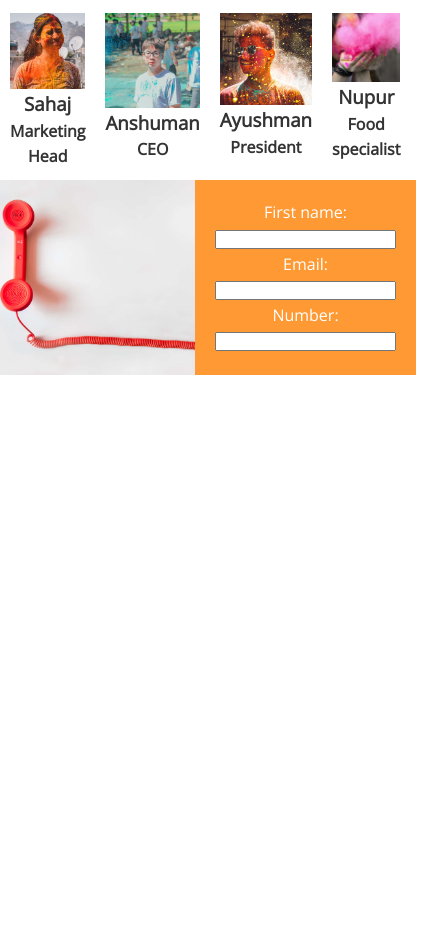
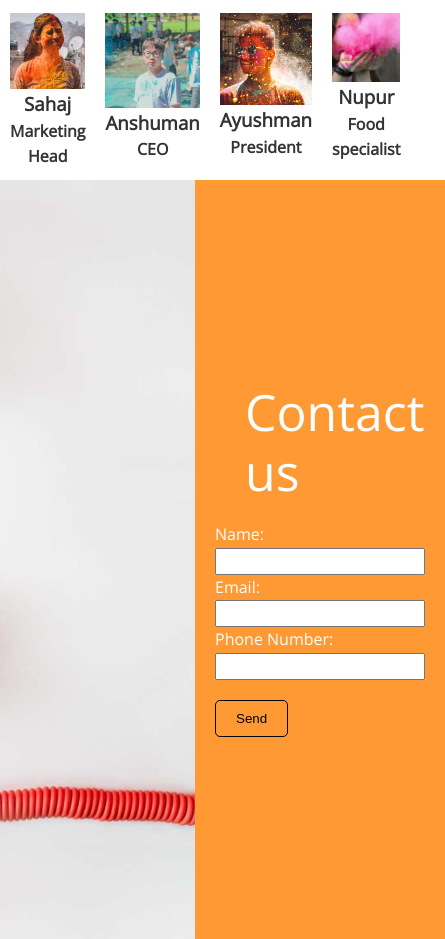
Before and after one commit to jarvishu/Penny_Reserve, a plain HTML site: page index.html in a window 390 px wide. Shown: the part 3805-4744 px from the top of the page, 445 px wide, since content can reach past the window. Before the commit the page ends 4180 px from the top, so only its background shows below. Drawn offline with nearby package versions, Linux system fonts and the light colour scheme.

Commit message:
homepage_final_unresponsive

```diff
--- a/css/style.css
+++ b/css/style.css
@@ -239,7 +239,31 @@ section .column .column-2 h1 {
 .contact-us-form label {
   display: block;
   width: 100%;
-  text-align: center;
+  /* text-align: center; */
   justify-content: center;
   align-self: center;
 }
+
+.contact-us-form input {
+  width: 100%;
+  align-items: center;
+  padding: 4px;
+}
+
+.contact-us-form button {
+  margin-top: 20px;
+}
+
+.contact-us-form button:hover {
+  border: 1px solid #333;
+  color: white;
+  background-color: #ff9933;
+}
+
+.contact {
+  height: 90vh;
+}
+.contact2 img {
+  height: 90vh;
+  object-fit: cover;
+}
--- a/index.html
+++ b/index.html
@@ -187,7 +187,7 @@
         </main>
       </section>
       <!---About : Solutions-->
-      <section id="#about-2">
+      <section id="#about-2" class="contact2">
         <div class="row">
           <div class="column">
             <div class="column-1">
@@ -197,11 +197,14 @@
               />
             </div>
           </div>
-          <div class="column">
+
+          <!---Contact us -->
+          <div class="contact column">
             <div class="column-2 bg-primary">
               <div class="contact-us-form">
+                <h1>Contact us</h1>
                 <div class="form_control">
-                  <label for="fname">First name:</label>
+                  <label for="fname">Name:</label>
                   <input type="text" id="fname" name="fname" />
                 </div>
                 <div class="form_control">
@@ -209,9 +212,10 @@
                   <input type="email" id="email" name="email" />
                 </div>
                 <div class="form_control">
-                  <label for="number">Number:</label>
-                  <input type="number" id="number" name="number" />
+                  <label for="number">Phone Number:</label>
+                  <input type="text" id="number" name="number" />
                 </div>
+                <button>Send</button>
               </div>
             </div>
           </div>
```
